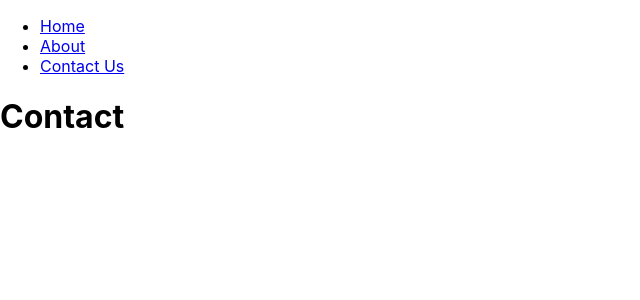
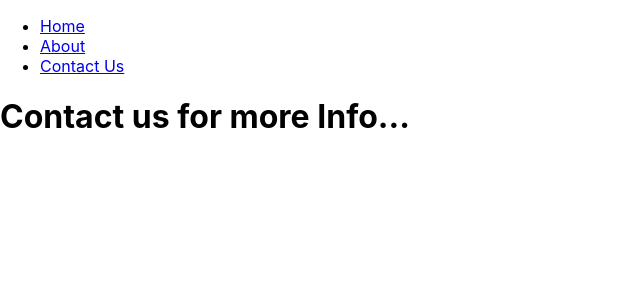
Before and after one commit to 123saketh/argowebapp, a React (Create React App) app: page /contact in a window 1280 px wide. Shown: the top 300 px of the page, without its empty margins (0-640 px from the left). Built offline with nearby package versions, Linux system fonts and the light colour scheme.

Commit message:
Updated contact

```diff
--- a/src/components/Contact/index.tsx
+++ b/src/components/Contact/index.tsx
@@ -1,5 +1,5 @@
 import React from "react";
 
 export default function ContactComponent(){
-    return <h1>Contact</h1>;
+    return <h1>Contact us for more Info...</h1>;
 };
```
